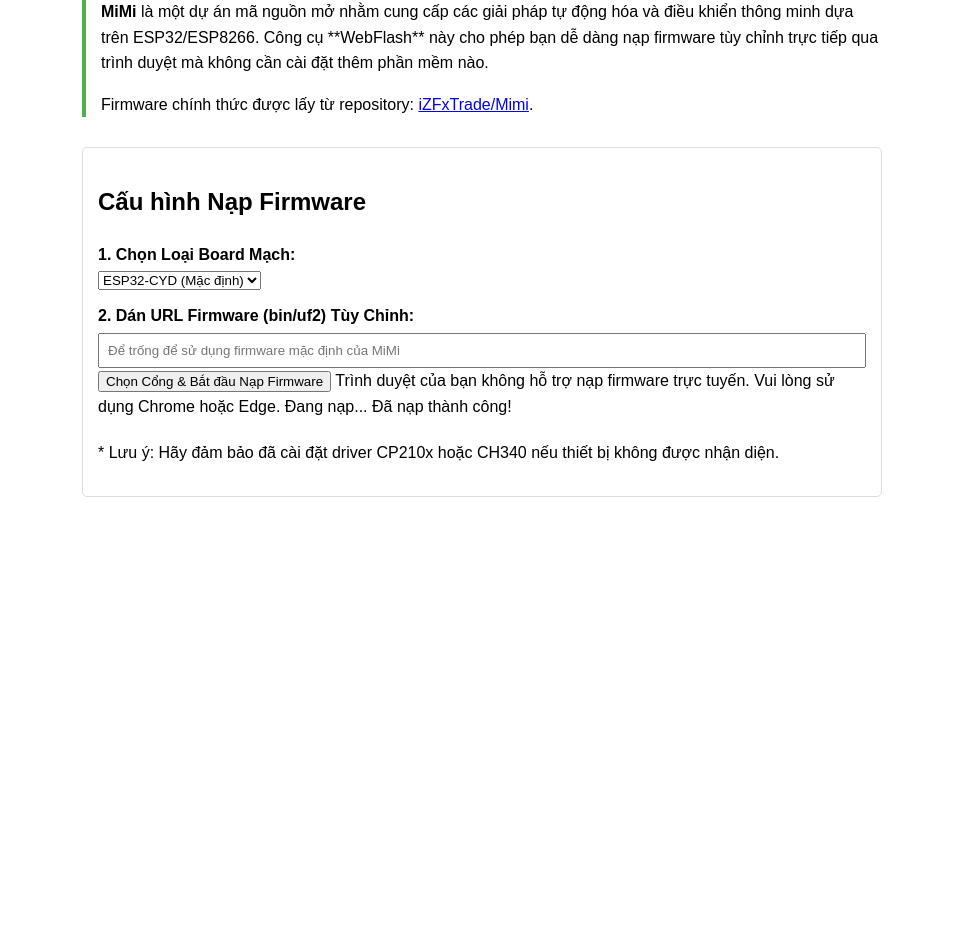
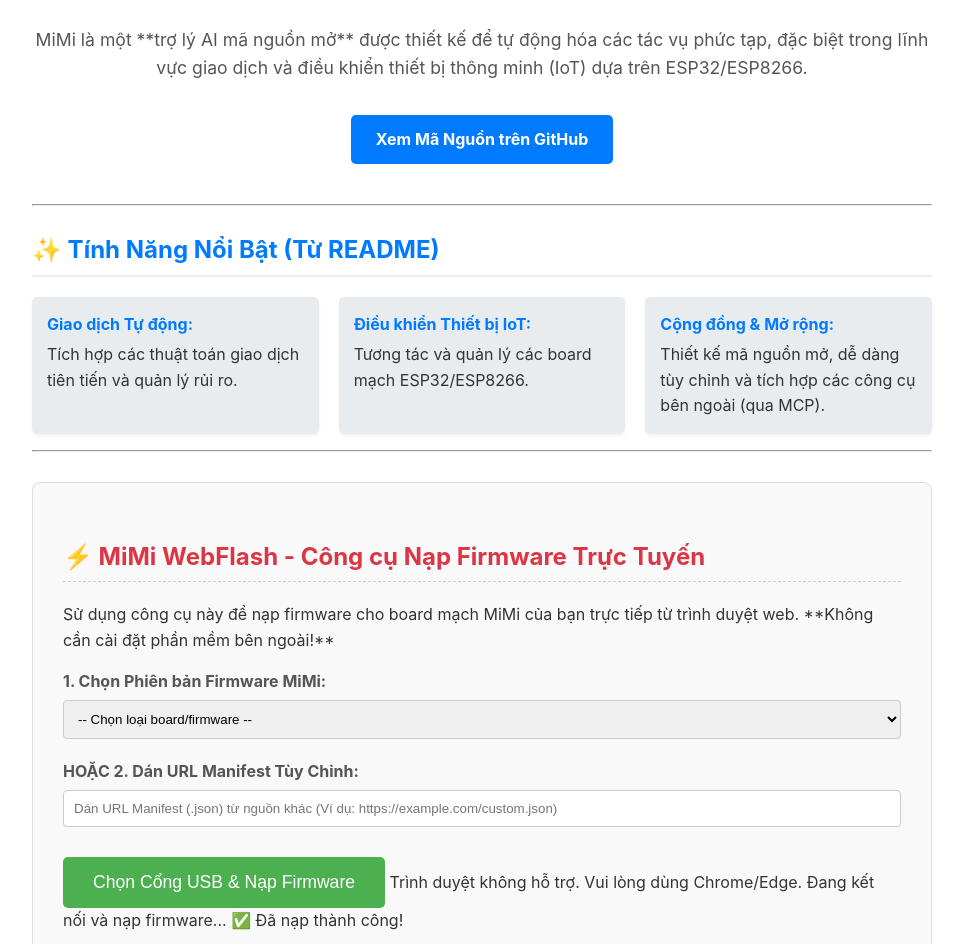
Before and after one commit to iZFxTrade/Mimi, a plain HTML site: page index.html in a window 1280 px wide. Shown: the part 115-1059 px from the top of the page, without its empty margins (158-1121 px from the left). Before the commit the page ends 800 px from the top, so only its background shows below. Drawn offline with Linux system fonts and the light colour scheme.

Commit message:
refactor: Integrate firmware list into index.html for simplicity and performance

```diff
--- a/index.html
+++ b/index.html
@@ -3,103 +3,167 @@
 <head>
     <meta charset="UTF-8">
     <meta name="viewport" content="width=device-width, initial-scale=1.0">
-  <title>MiMi WebFlash - Nạp Firmware Trực Tuyến</title>
+    <title>MiMi AI Assistant - Nạp Firmware Trực Tuyến</title>
     <style>
-    body { font-family: sans-serif; max-width: 800px; margin: auto; padding: 20px; line-height: 1.6; }
-    h1 { color: #333; }
-    .project-description { border-left: 4px solid #4CAF50; padding-left: 15px; margin-bottom: 30px; }
-    .flash-options { margin-top: 20px; padding: 15px; border: 1px solid #ddd; border-radius: 5px; }
-    label { display: block; margin-top: 10px; font-weight: bold; }
-    input[type="text"] { width: 100%; padding: 8px; margin-top: 5px; box-sizing: border-box; }
-    esp-web-install-button { margin-top: 20px; }
+        /* Thiết lập cơ bản */
+        body { font-family: -apple-system, BlinkMacSystemFont, "Segoe UI", Roboto, Helvetica, Arial, sans-serif; max-width: 900px; margin: 0 auto; padding: 20px; line-height: 1.6; color: #333; }
+        h1, h2 { color: #007bff; border-bottom: 2px solid #eee; padding-bottom: 5px; margin-top: 25px; }
+        h1 { font-size: 2.5em; text-align: center; color: #4CAF50; border-bottom: none; }
+        .header-section { text-align: center; margin-bottom: 40px; }
+        .header-section p { font-size: 1.1em; color: #555; }
+        .cta-button { display: inline-block; padding: 12px 25px; background-color: #007bff; color: white; text-decoration: none; border-radius: 5px; font-weight: bold; transition: background-color 0.3s; margin-top: 15px; }
+        .cta-button:hover { background-color: #0056b3; }
+
+        /* Cấu trúc WebFlash */
+        .webflash-container { background-color: #f9f9f9; padding: 30px; border-radius: 8px; border: 1px solid #ddd; margin-top: 30px; }
+        .webflash-container h2 { color: #dc3545; border-bottom: 1px dashed #ccc; }
+        label { display: block; margin-top: 15px; font-weight: bold; color: #555; }
+        select, input[type="text"] { width: 100%; padding: 10px; margin-top: 5px; border: 1px solid #ccc; border-radius: 4px; box-sizing: border-box; }
+        esp-web-install-button { display: block; margin-top: 30px; }
+
+        /* Nút tùy chỉnh */
+        #install-button button { background-color: #4CAF50; color: white; border: none; padding: 15px 30px; border-radius: 5px; font-size: 1.1em; cursor: pointer; transition: background-color 0.3s; }
+        #install-button button:hover { background-color: #45a049; }
+
+        /* Danh sách tính năng */
+        .features-list { list-style: none; padding: 0; display: grid; grid-template-columns: repeat(auto-fit, minmax(250px, 1fr)); gap: 20px; }
+        .features-list li { background: #e9ecef; padding: 15px; border-radius: 5px; box-shadow: 0 2px 4px rgba(0,0,0,0.05); }
+        .features-list li strong { color: #007bff; display: block; margin-bottom: 5px; }
+
     </style>
     <script type="module" src="https://unpkg.com/esp-web-tools@9.0.2/dist/web/install-button.js"></script>
 </head>
 <body>
-  <h1>MiMi WebFlash - Công cụ Nạp Firmware Trực Tuyến</h1>
 
-  <div class="project-description">
-    <p><strong>MiMi</strong> là một dự án mã nguồn mở nhằm cung cấp các giải pháp tự động hóa và điều khiển thông minh dựa trên ESP32/ESP8266. Công cụ **WebFlash** này cho phép bạn dễ dàng nạp firmware tùy chỉnh trực tiếp qua trình duyệt mà không cần cài đặt thêm phần mềm nào.</p>
-    <p>Firmware chính thức được lấy từ repository:
-       <a href="https://github.com/iZFxTrade/Mimi" target="_blank">iZFxTrade/Mimi</a>.
-    </p>
+    <header class="header-section">
+        <h1 style="color: #4CAF50;">🤖 MiMi AI Assistant</h1>
+        <p>MiMi là một **trợ lý AI mã nguồn mở** được thiết kế để tự động hóa các tác vụ phức tạp, đặc biệt trong lĩnh vực giao dịch và điều khiển thiết bị thông minh (IoT) dựa trên ESP32/ESP8266.</p>
+        <a href="https://github.com/iZFxTrade/Mimi" target="_blank" class="cta-button">Xem Mã Nguồn trên GitHub</a>
+    </header>
+
+    <hr>
+
+    <section>
+        <h2>✨ Tính Năng Nổi Bật (Từ README)</h2>
+        <ul class="features-list">
+            <li><strong>Giao dịch Tự động:</strong> Tích hợp các thuật toán giao dịch tiên tiến và quản lý rủi ro.</li>
+            <li><strong>Điều khiển Thiết bị IoT:</strong> Tương tác và quản lý các board mạch ESP32/ESP8266.</li>
+            <li><strong>Cộng đồng & Mở rộng:</strong> Thiết kế mã nguồn mở, dễ dàng tùy chỉnh và tích hợp các công cụ bên ngoài (qua MCP).</li>
+        </ul>
+    </section>
+
+    <hr>
+
+    <div class="webflash-container">
+        <h2>⚡ MiMi WebFlash - Công cụ Nạp Firmware Trực Tuyến</h2>
+        <p>Sử dụng công cụ này để nạp firmware cho board mạch MiMi của bạn trực tiếp từ trình duyệt web. **Không cần cài đặt phần mềm bên ngoài!**</p>
+
+        <div id="rom-selection">
+            <label for="rom-select">1. Chọn Phiên bản Firmware MiMi:</label>
+            <select id="rom-select">
+                <option value="" disabled selected>-- Chọn loại board/firmware --</option>
+            </select>
+
+            <label for="firmware-url" style="margin-top: 20px;">HOẶC 2. Dán URL Manifest Tùy Chỉnh:</label>
+            <input type="text" id="firmware-url" placeholder="Dán URL Manifest (.json) từ nguồn khác (Ví dụ: https://example.com/custom.json)">
         </div>
 
-  <div class="flash-options">
-    <h2>Cấu hình Nạp Firmware</h2>
-
-    <label for="board-select">1. Chọn Loại Board Mạch:</label>
-    <select id="board-select">
-      <option value="esp32-cyd">ESP32-CYD (Mặc định)</option>
-      <option value="esp32-s2">ESP32-S2</option>
-      <option value="esp8266">ESP8266 (Generic)</option>
-      <option value="other">Board Khác...</option>
-    </select>
-
-    <label for="firmware-url">2. Dán URL Firmware (bin/uf2) Tùy Chỉnh:</label>
-    <input type="text" id="firmware-url" placeholder="Để trống để sử dụng firmware mặc định của MiMi">
-
-    <esp-web-install-button id="install-button" manifest="./manifest.json">
-      <button slot="activate">Chọn Cổng & Bắt đầu Nạp Firmware</button>
-      <span slot="unsupported">Trình duyệt của bạn không hỗ trợ nạp firmware trực tuyến. Vui lòng sử dụng Chrome hoặc Edge.</span>
-      <span slot="progress">Đang nạp...</span>
-      <span slot="installed">Đã nạp thành công!</span>
+        <esp-web-install-button id="install-button" manifest="">
+            <button slot="activate">Chọn Cổng USB & Nạp Firmware</button>
+            <span slot="unsupported">Trình duyệt không hỗ trợ. Vui lòng dùng Chrome/Edge.</span>
+            <span slot="progress">Đang kết nối và nạp firmware...</span>
+            <span slot="installed">✅ Đã nạp thành công!</span>
         </esp-web-install-button>
 
-    <p style="margin-top: 20px;">* Lưu ý: Hãy đảm bảo đã cài đặt driver CP210x hoặc CH340 nếu thiết bị không được nhận diện.</p>
+        <p style="margin-top: 30px; font-size: 0.9em; color: #666;">* Lưu ý quan trọng: Vui lòng chọn Firmware ở bước 1 hoặc dán URL Manifest ở bước 2.</p>
     </div>
+
+    <hr>
+
+    <footer>
+        <p style="text-align: center; font-size: 0.9em; margin-top: 20px;">&copy; 2025 iZFxTrade - Dự án MiMi. | Powered by ESP Web Tools.</p>
+    </footer>
 
     <script>
         const installButton = document.getElementById('install-button');
         const firmwareUrlInput = document.getElementById('firmware-url');
-    const boardSelect = document.getElementById('board-select');
+        const romSelect = document.getElementById('rom-select');
 
-    // Chức năng cập nhật manifest URL dựa trên input của người dùng
+        // *******************************************************************
+        // DỮ LIỆU DANH SÁCH FIRMWARE ĐÃ ĐƯỢC TÍCH HỢP TRỰC TIẾP
+        // *******************************************************************
+        const FIRMWARE_LIST = [
+            {
+                "board": "ESP32-CYD (Stable)",
+                "version": "1.0.0",
+                "manifest_url": "./manifest-cyd.json"
+            },
+            {
+                "board": "ESP32 DevKit (Latest)",
+                "version": "2.0.0",
+                "manifest_url": "./manifest-devkit.json"
+            },
+            {
+                "board": "ESP8266 (Generic)",
+                "version": "1.0.0",
+                "manifest_url": "./manifest-esp8266.json"
+            }
+            // Thêm các phiên bản khác vào đây
+        ];
+
+        const DEFAULT_MANIFEST_URL = './manifest-cyd.json'; // URL manifest mặc định ban đầu
+
+        /**
+         * 1. Điền danh sách ROM vào dropdown
+         */
+        function populateFirmwareList() {
+            // Đặt manifest mặc định khi khởi tạo
+            installButton.manifest = DEFAULT_MANIFEST_URL;
+
+            // Xóa nội dung mặc định và điền dữ liệu
+            romSelect.innerHTML = '<option value="" disabled selected>-- Chọn loại board/firmware --</option>';
+
+            FIRMWARE_LIST.forEach(item => {
+                const option = document.createElement('option');
+                option.value = item.manifest_url;
+                option.textContent = `${item.board} - v${item.version}`;
+                romSelect.appendChild(option);
+            });
+        }
+
+        /**
+         * 2. Chức năng cập nhật Manifest cho Nút Flash
+         */
         function updateManifest() {
             const customUrl = firmwareUrlInput.value.trim();
-      const board = boardSelect.value;
+            const selectedRomUrl = romSelect.value;
 
-      // Nếu người dùng dán URL tùy chỉnh, sử dụng manifest động
-      if (customUrl) {
-        // Tạo manifest tạm thời để hỗ trợ nạp 1 file bin/uf2 duy nhất
-        // Lưu ý: esp-web-tools thường cần một file manifest để khởi tạo.
-        // Đây là một cách giải quyết để sử dụng custom URL.
-        const dynamicManifest = {
-            name: "Custom Firmware",
-            version: "1.0.0",
-            home_assistant_domain: board, // Dùng board type làm domain
-            funding_url: "https://github.com/iZFxTrade/Mimi",
-            new_install_prompt_or_modal: true,
-            builds: [{
-                chipFamily: board.includes('esp32') ? 'ESP32' : 'ESP8266', // Phân loại chip cơ bản
-                parts: [{
-                    path: customUrl,
-                    offset: 0
-                }]
-            }]
-        };
+            // Ưu tiên URL tùy chỉnh nếu có và là .json
+            if (customUrl && customUrl.endsWith('.json')) {
+                installButton.manifest = customUrl;
+                romSelect.value = ""; // Xóa lựa chọn từ dropdown
 
-        // Sử dụng blob URL để truyền manifest động
-        const manifestBlob = new Blob([JSON.stringify(dynamicManifest)], {type: 'application/json'});
-        installButton.manifest = URL.createObjectURL(manifestBlob);
+            }
+            // Nếu chọn ROM từ danh sách
+            else if (selectedRomUrl) {
+                installButton.manifest = selectedRomUrl;
+                firmwareUrlInput.value = ""; // Xóa input tùy chỉnh
 
             } else {
-        // Nếu không có URL tùy chỉnh, sử dụng manifest tĩnh cho MiMi
-        // Bạn sẽ cần tạo các manifest khác nhau (ví dụ: manifest-cyd.json)
-        // và chuyển logic chọn manifest vào đây. Để đơn giản, ta dùng manifest.json mặc định.
-        installButton.manifest = `./manifest.json`;
+                // Quay về manifest mặc định nếu không có gì được chọn
+                installButton.manifest = DEFAULT_MANIFEST_URL;
             }
 
             console.log('Manifest URL updated to:', installButton.manifest);
         }
 
-    // Lắng nghe sự kiện thay đổi trên cả input và select
+        // Lắng nghe sự kiện
         firmwareUrlInput.addEventListener('input', updateManifest);
-    boardSelect.addEventListener('change', updateManifest);
+        romSelect.addEventListener('change', updateManifest);
 
-    // Khởi tạo manifest khi tải trang
+        // Khởi tạo
+        populateFirmwareList();
         updateManifest();
-
     </script>
 </body>
 </html>
```
Lines whose indentation alone changed are shown as unchanged.
